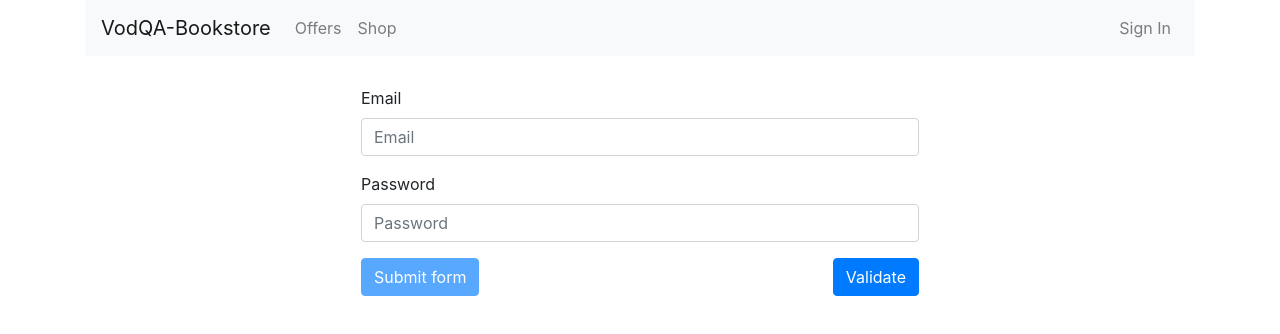
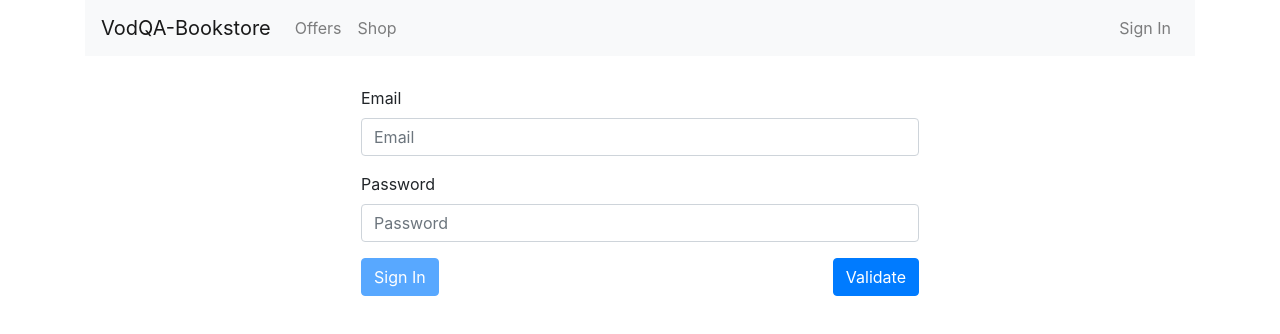
Before and after one commit to keshav143420/VodQA-Bookstore, a React (Create React App) app: page /login in a window 1280 px wide. Shown: the top 334 px of the page. Built offline with nearby package versions, Linux system fonts and the light colour scheme.

Commit message:
changed sing in button name

```diff
--- a/src/components/LoginPage.js
+++ b/src/components/LoginPage.js
@@ -64,7 +64,7 @@ export function LoginPage() {
             </Form.Group>
           </Form.Row>
           <div style={{ display: 'flex', justifyContent: 'space-between' }}>
-            <Button disabled={!disableSubmit()} type="submit">Submit form</Button>
+            <Button disabled={!disableSubmit()} type="submit">Sign In</Button>
             <Button onClick={handleValidate}>Validate</Button>
           </div>
         </Form>
```
